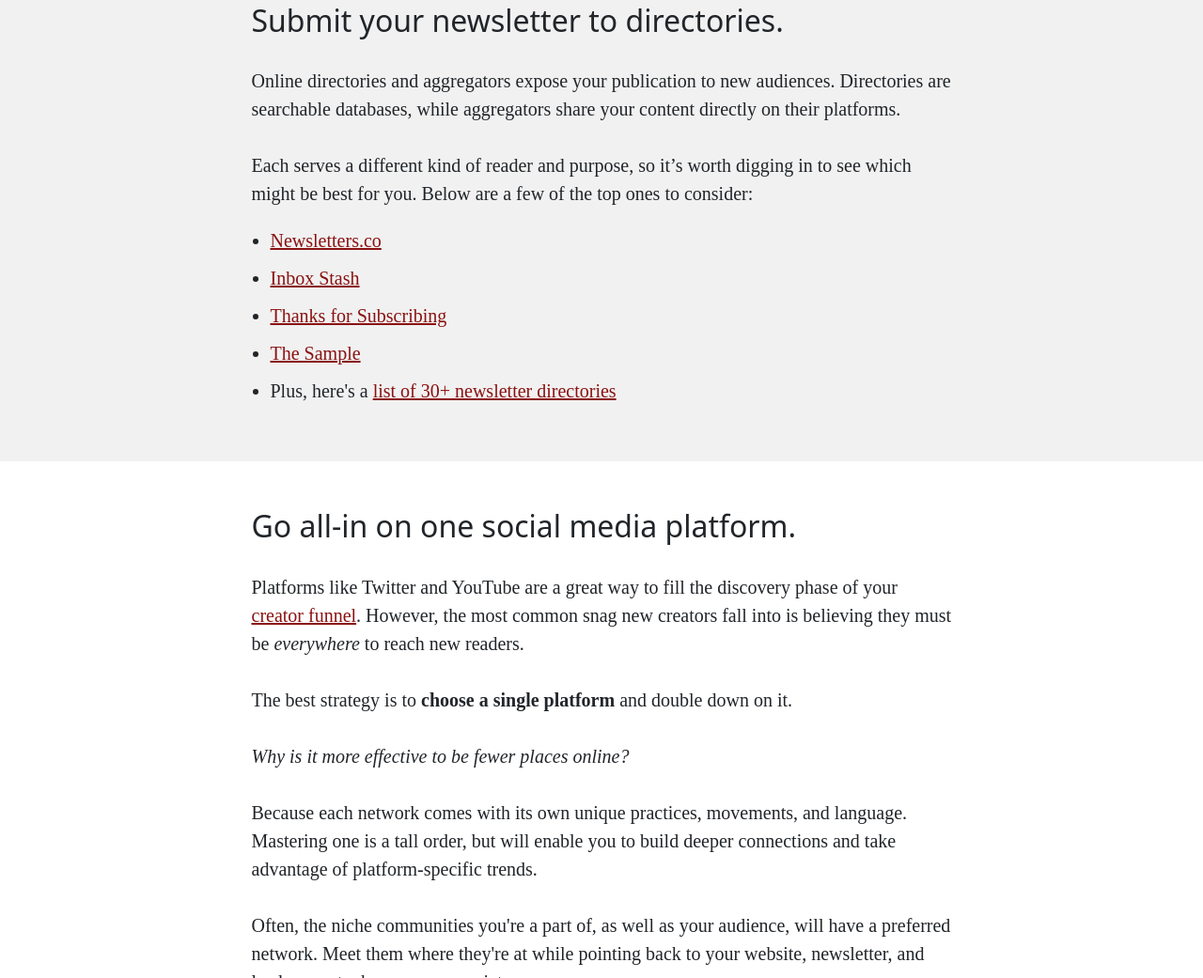
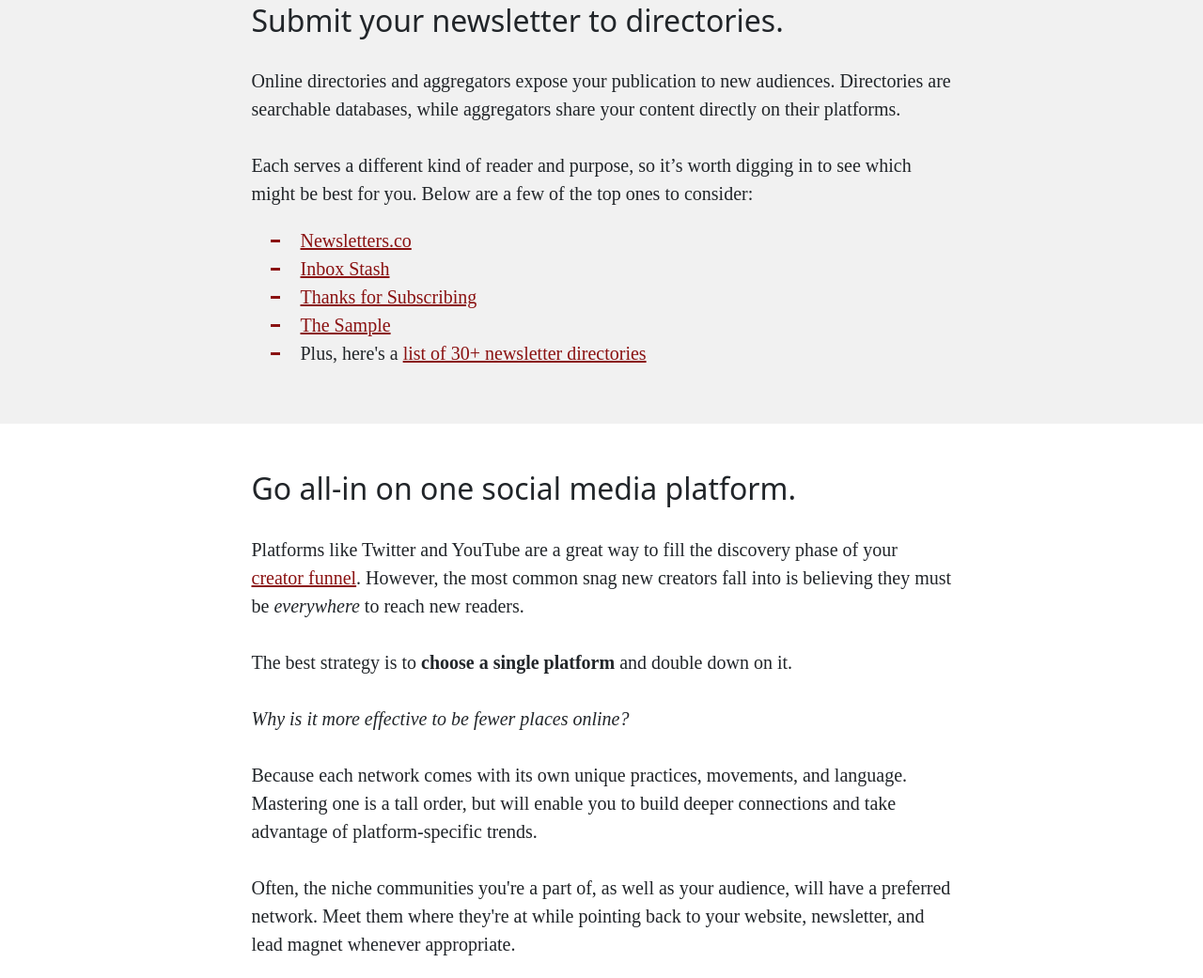
Before and after one commit to Vulture2k/html-boilerplate, a plain HTML site: page index.html in a window 1280 px wide. Shown: the part 4089-5130 px from the top of the page at 94% size. Drawn offline with Linux system fonts and the light colour scheme; a web font is replaced by a local one.

Commit message:
new commit

```diff
--- a/style.css
+++ b/style.css
@@ -171,3 +171,13 @@
 .container {
     width: 100%;
 }
+
+li {
+    margin: 0;
+    padding: 0px 0 0px 32px;
+    list-style: none;
+    background-image: url(Untitled-2.png);
+    background-repeat: no-repeat;
+    background-position: left center;
+    background-size: 10px;
+}
```
Also changed, not shown: Untitled-1.png (added), Untitled-2.png (added), 1 other file.
